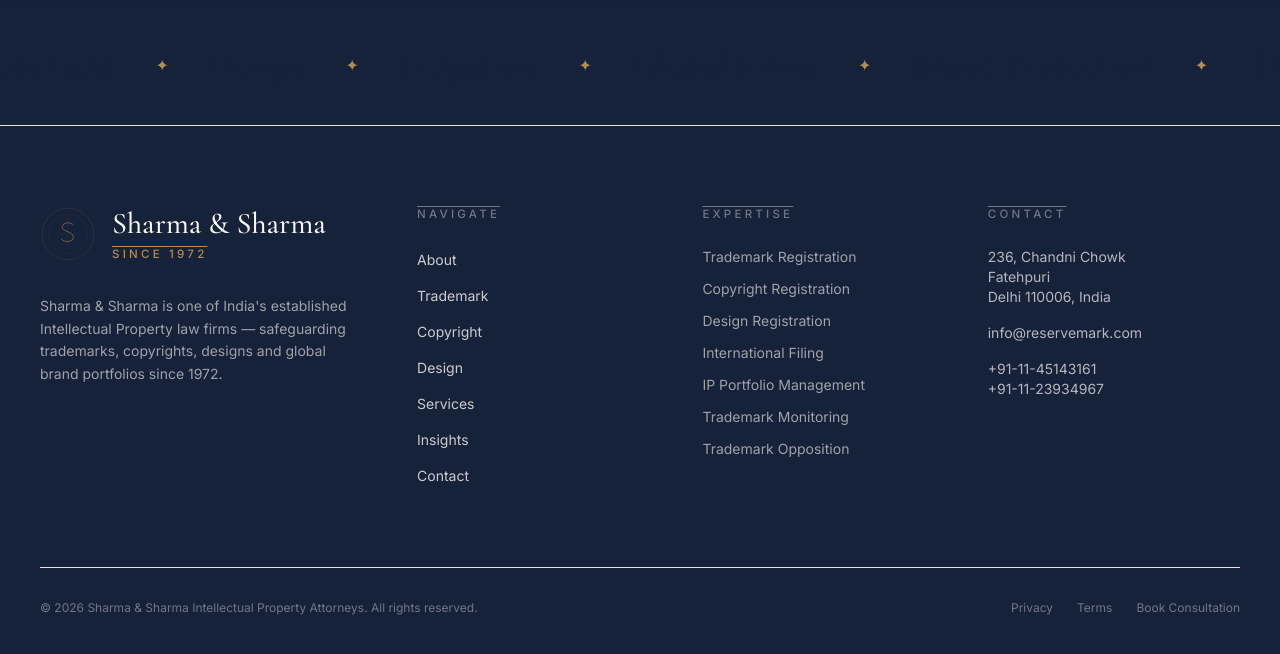
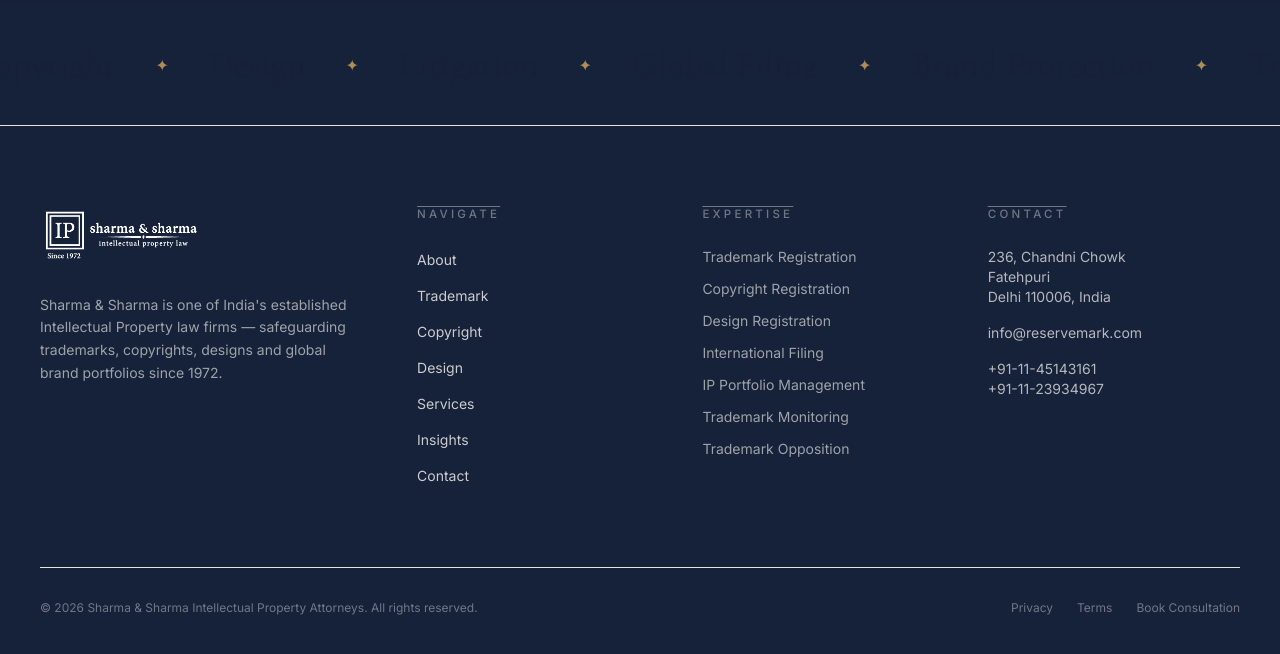
Before and after one commit to mohdasifkhan9/sharma-sharma, a Next.js app: page /about in a window 1280 px wide. Shown: the part 7745-8399 px from the top of the page. Built offline with nearby package versions, Linux system fonts and the light colour scheme; grey boxes are pictures that could not be loaded.

Commit message:
Refactor: Add transparent brand logo to footer with dark mode inversion filter

```diff
--- a/src/components/layout/footer.tsx
+++ b/src/components/layout/footer.tsx
@@ -13,12 +13,12 @@
       <div className="mx-auto max-w-[1400px] px-5 py-20 md:px-10">
         <div className="grid gap-14 lg:grid-cols-[1.4fr_1fr_1fr_1.1fr]">
           <div>
-            <div className="flex items-center gap-4">
-              <Monogram className="h-14 w-14 text-gold" draw={false} />
-              <div>
-                <p className="font-serif text-3xl">{site.name}</p>
-                <p className="overline mt-1 text-gold">Since {site.since}</p>
-              </div>
+            <div className="mb-6 select-none">
+              <img
+                src="/media/Logo.png"
+                alt="Sharma & Sharma Intellectual Property Law"
+                className="h-14 w-auto object-contain brightness-0 invert"
+              />
             </div>
             <p className="mt-8 max-w-sm text-sm leading-relaxed text-cream/60">
               {site.description}
```
